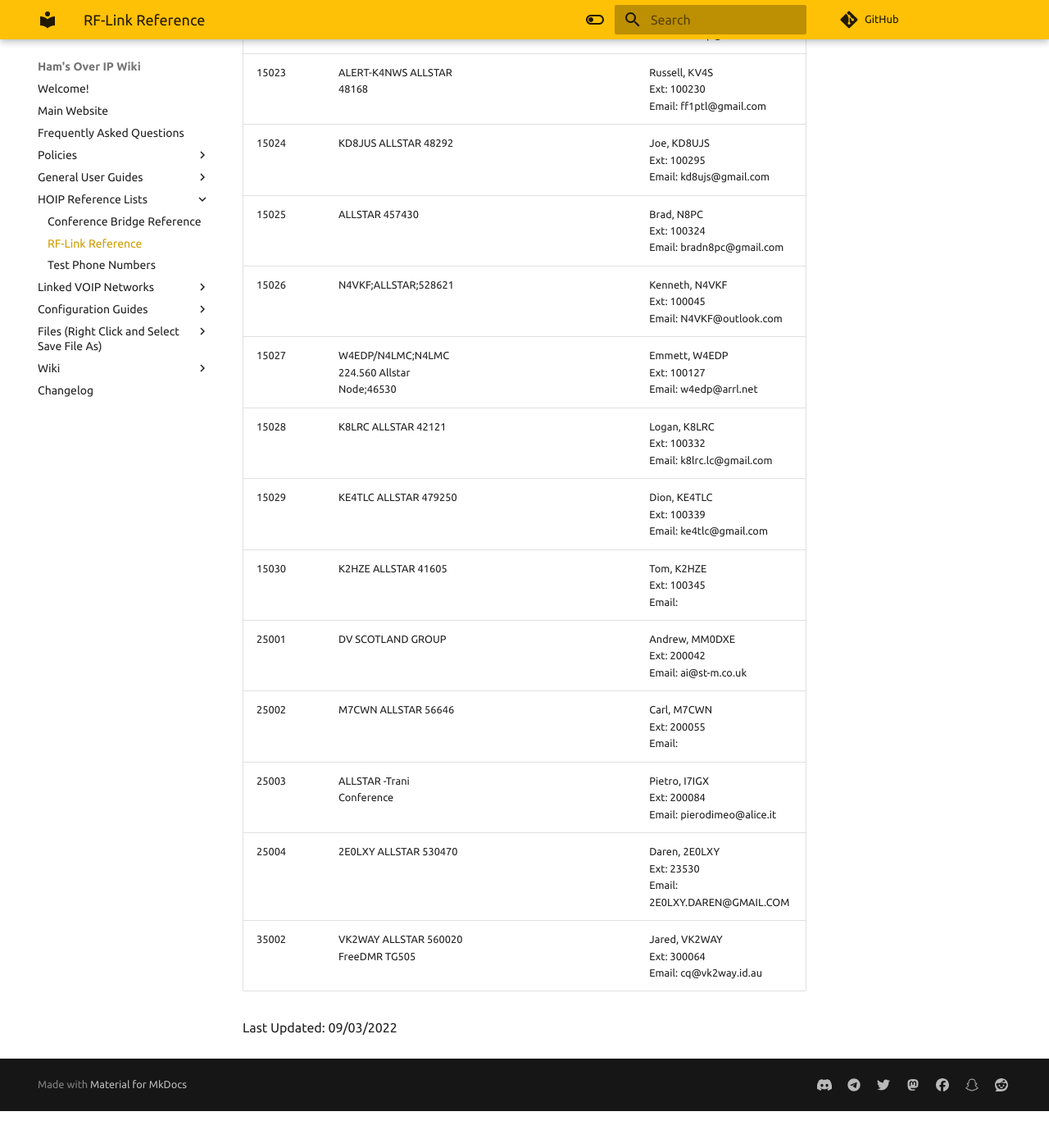
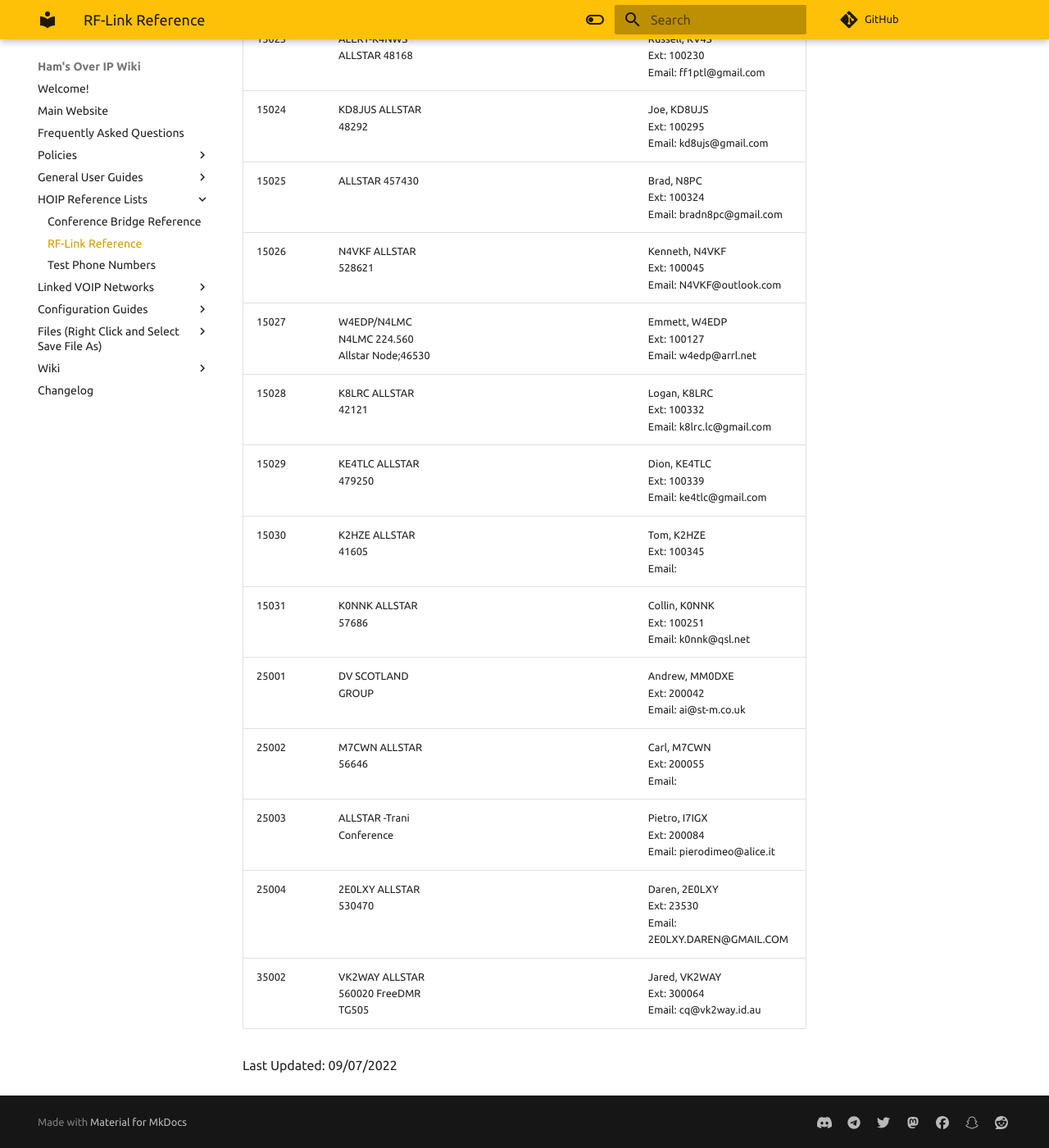
Before and after one commit to hamsoverip/wiki, an MkDocs documentation site: the page built from docs/other/rf-links-list.md, in a window 1280 px wide and 1400 px high, scrolled down 2792 px. Shown: the whole window at 82% size. Built offline with MkDocs 1.6.1 and Material for MkDocs 9.7.7, drawn with Linux system fonts in a browser that asks for light colours; comment, search, counter and statistics services are not loaded; before the commit the page ends 4147 px from its top, so only the background shows below that.

Commit message:
Updates to Conference Bridge and RF Link Contact Lists - 09072022 - N8ACL

```diff
--- a/docs/other/rf-links-list.md
+++ b/docs/other/rf-links-list.md
@@ -41,15 +41,16 @@
 | 15023 |ALERT-K4NWS ALLSTAR 48168 |  | Russell, KV4S</br>Ext: 100230</br>Email: ff1ptl@gmail.com |
 | 15024 |KD8JUS ALLSTAR 48292 |  | Joe, KD8UJS</br>Ext: 100295</br>Email: kd8ujs@gmail.com |
 | 15025 |ALLSTAR 457430 |  | Brad, N8PC</br>Ext: 100324</br>Email: bradn8pc@gmail.com |
-| 15026 |N4VKF;ALLSTAR;528621 |  | Kenneth, N4VKF</br>Ext: 100045</br>Email: N4VKF@outlook.com |
-| 15027 |W4EDP/N4LMC;N4LMC 224.560 Allstar Node;46530 |  | Emmett, W4EDP</br>Ext: 100127</br>Email: w4edp@arrl.net |
+| 15026 |N4VKF ALLSTAR 528621 |  | Kenneth, N4VKF</br>Ext: 100045</br>Email: N4VKF@outlook.com |
+| 15027 |W4EDP/N4LMC N4LMC 224.560 Allstar Node;46530 |  | Emmett, W4EDP</br>Ext: 100127</br>Email: w4edp@arrl.net |
 | 15028 |K8LRC ALLSTAR 42121 |  | Logan, K8LRC</br>Ext: 100332</br>Email: k8lrc.lc@gmail.com |
 | 15029 |KE4TLC ALLSTAR 479250 | | Dion, KE4TLC<br>Ext: 100339</br>Email: ke4tlc@gmail.com |
 | 15030 |K2HZE ALLSTAR 41605 |  | Tom, K2HZE</br>Ext: 100345</br>Email:  |
+| 15031 |K0NNK ALLSTAR 57686 |  | Collin, K0NNK</br>Ext: 100251</br>Email: k0nnk@qsl.net |
 | 25001 |DV SCOTLAND GROUP |  | Andrew, MM0DXE </br>Ext: 200042</br>Email: ai@st-m.co.uk |
 | 25002 |M7CWN ALLSTAR 56646 |  | Carl, M7CWN</br>Ext: 200055</br>Email:  |
 | 25003 |ALLSTAR -Trani Conference |  | Pietro, I7IGX</br>Ext: 200084</br>Email: pierodimeo@alice.it |
 | 25004 |2E0LXY ALLSTAR 530470 |  | Daren, 2E0LXY</br>Ext: 23530</br>Email: 2E0LXY.DAREN@GMAIL.COM |
 | 35002 |VK2WAY ALLSTAR 560020 FreeDMR TG505 |  | Jared, VK2WAY</br>Ext: 300064</br>Email: cq@vk2way.id.au |
 
-Last Updated: 09/03/2022
+Last Updated: 09/07/2022
```
Also changed, not shown: docs/General/changelog.md (+4 -0 lines), docs/other/conference-bridge-list.md (+2 -1 lines).
